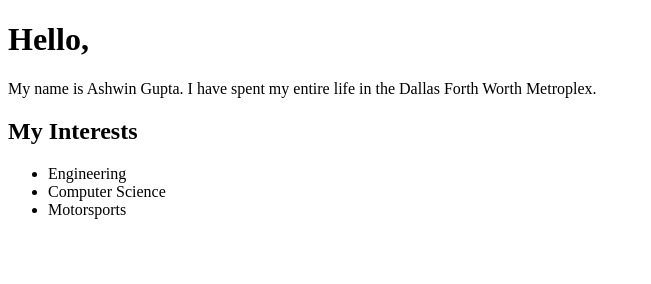
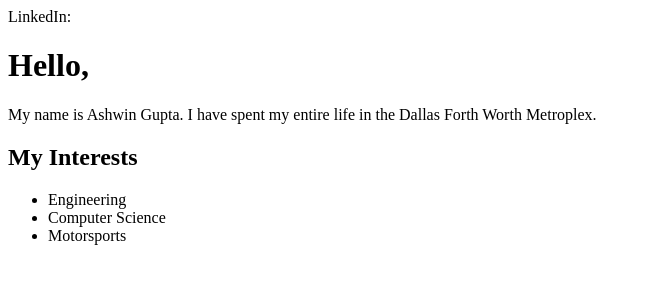
Before and after one commit to ashgup08/ashgup08.github.io, a plain HTML site: page index.html in a window 1280 px wide. Shown: the whole page, without its empty margins (0-651 px from the left). Drawn offline with Linux system fonts and the light colour scheme.

Commit message:
Update index.html

```diff
--- a/index.html
+++ b/index.html
@@ -1,5 +1,8 @@
 <!DOCTYPE html>
 <html>
+  <body>
+    <a> LinkedIn:<href="https://www.linkedin.com/in/08-ashwin-gupta"  </a>
+  </body>
   <head>
     <title>About Me</title>
   </head>
```
